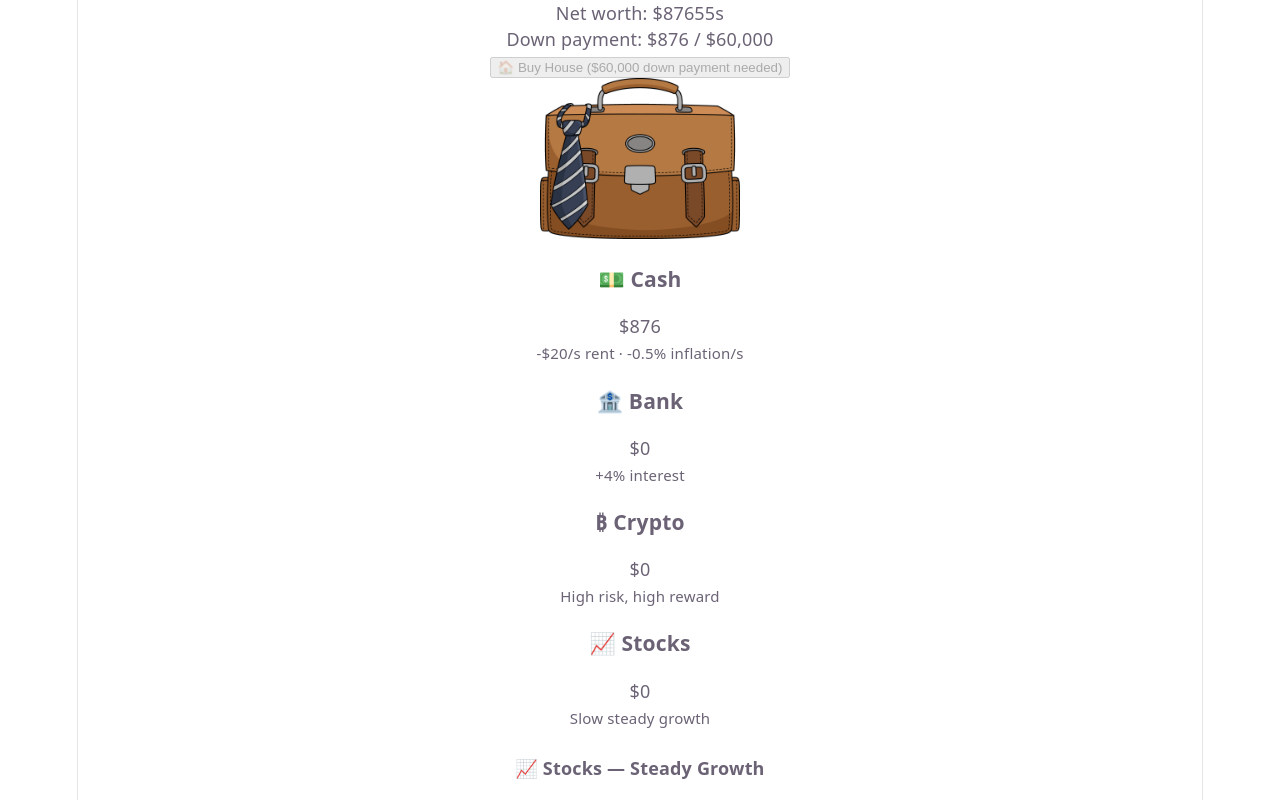
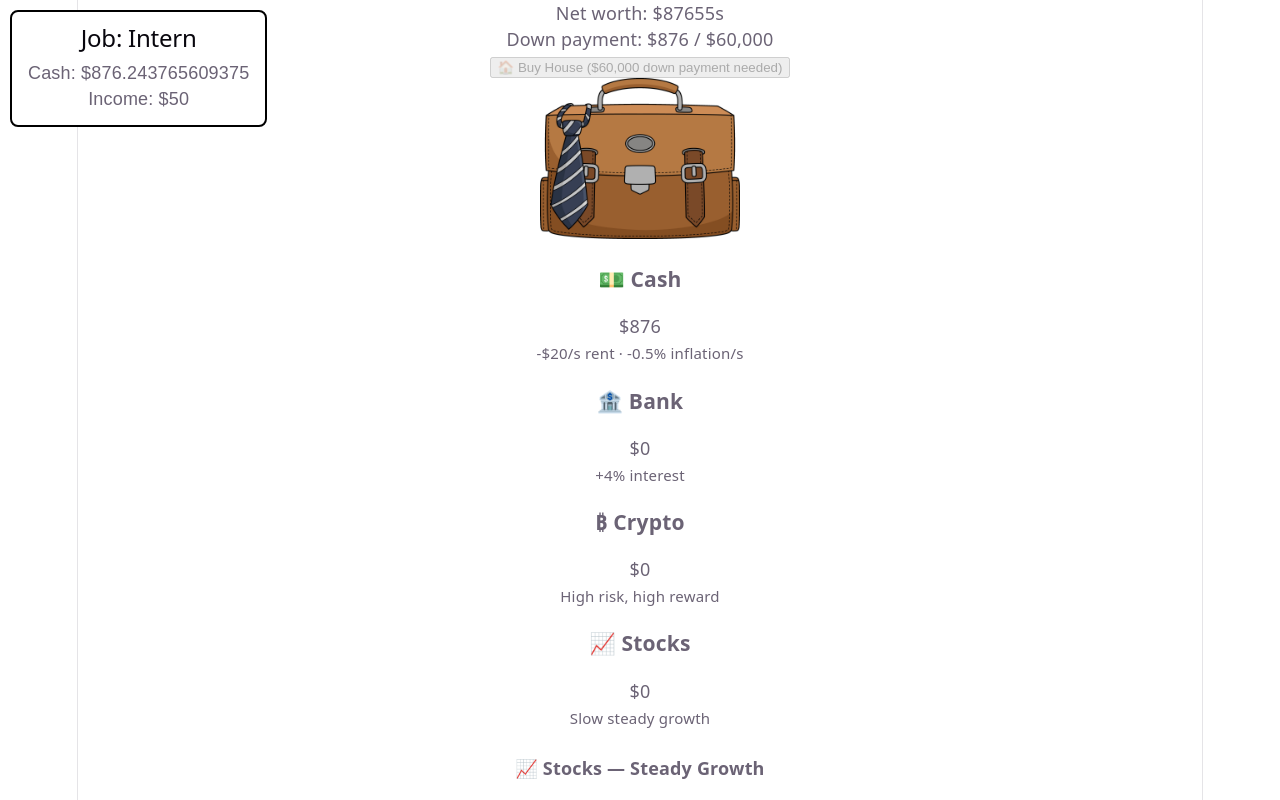
Before and after one commit to HenryBaylis/BlackRock-Hackathon-2026, a React (Vite) app: page / in a window 1280 px wide. Shown: the top 800 px of the page. Built offline with nearby package versions, Linux system fonts and the light colour scheme.

Commit message:
incorporate profile

```diff
--- a/src/App.css
+++ b/src/App.css
@@ -182,3 +182,16 @@
     border-right-color: var(--border);
   }
 }
+
+.profile {
+  position: fixed;
+  top: 10px;
+  left: 10px;
+
+  padding: 12px 16px;
+  background: white;
+  border: 2px solid black;
+  border-radius: 8px;
+
+  font-family: sans-serif;
+}
--- a/src/App.jsx
+++ b/src/App.jsx
@@ -6,6 +6,7 @@ import Assets from './components/Assets'
 import Money from './components/Money'
 import Stocks from './components/Stocks'
 import BriefcaseButton from './components/Briefcase'
+import Profile from './components/Profile'
 
 // ─── Constants ───────────────────────────────────────────────────────────────
 
@@ -16,7 +17,6 @@ const DOWN_PAYMENT_FRACTION = 0.20
 const GAME_DURATION         = 60
 const TICK_INTERVAL         = 1
 const OPTION_INTERVAL       = 4
-const COOKIE_VALUE          = 50
 const TRANSACTION_AMOUNT    = 2500
 const MAX_TICKS             = GAME_DURATION / TICK_INTERVAL  // 60
 
@@ -54,6 +54,7 @@ function pickActions() {
 function makeInitialState() {
   return {
     cash: 1000,
+    income: 50,
     bank: 0,
     cryptoInvested: 0,
     cryptoValue: 0,
@@ -148,7 +149,7 @@ export default function App() {
     return () => clearInterval(id)
   }, [])
 
-  const handleCookie = () => setState(s => ({ ...s, cash: s.cash + COOKIE_VALUE }))
+  const handleCookie = () => setState(s => ({ ...s, cash: s.cash + s.income }))
 
   const depositBank = () =>
     setState(s => ({ ...s, cash: s.cash - TRANSACTION_AMOUNT, bank: s.bank + TRANSACTION_AMOUNT }))
@@ -230,6 +231,15 @@ export default function App() {
           🏠 Buy House ({fmt(dp)} down payment needed)
         </button>
       </div>
+      <Profile
+        cash={state.cash}
+        income={state.income}
+        setIncome={(newIncome) =>
+          setState(prev => ({
+            ...prev,
+            income: newIncome
+        }))
+      }/>
 
       <BriefcaseButton
         addCash={handleCookie}
--- /dev/null
+++ b/src/components/Profile.jsx
@@ -0,0 +1,48 @@
+import React from "react";
+
+class Profile extends React.Component {
+  constructor(props) {
+    super(props);
+
+    const jobs = ["Intern", "Clerk", "Developer", "Manager", "Director", "CEO"];
+
+    this.state = {
+      name: "John Doe",
+      job: jobs[0],
+      jobs
+    };
+  }
+
+    componentDidMount() {
+        this.interval = setInterval(() => {
+        this.setState((prevState) => {
+            const nextIndex =
+            (prevState.jobs.indexOf(prevState.job) + 1) % prevState.jobs.length
+
+            // double income
+            const newIncome = this.props.income * 2
+            this.props.setIncome(newIncome)
+
+            return {
+            job: prevState.jobs[nextIndex]
+            }
+        })
+        }, 10000)
+    }
+
+    componentWillUnmount() {
+        clearInterval(this.interval)
+    }
+
+    render() {
+        return (
+        <section className="profile">
+            <h2>Job: {this.state.job}</h2>
+            <p>Cash: ${this.props.cash}</p>
+            <p>Income: ${this.props.income}</p>
+        </section>
+        )
+    }
+}
+
+export default Profile;
```
